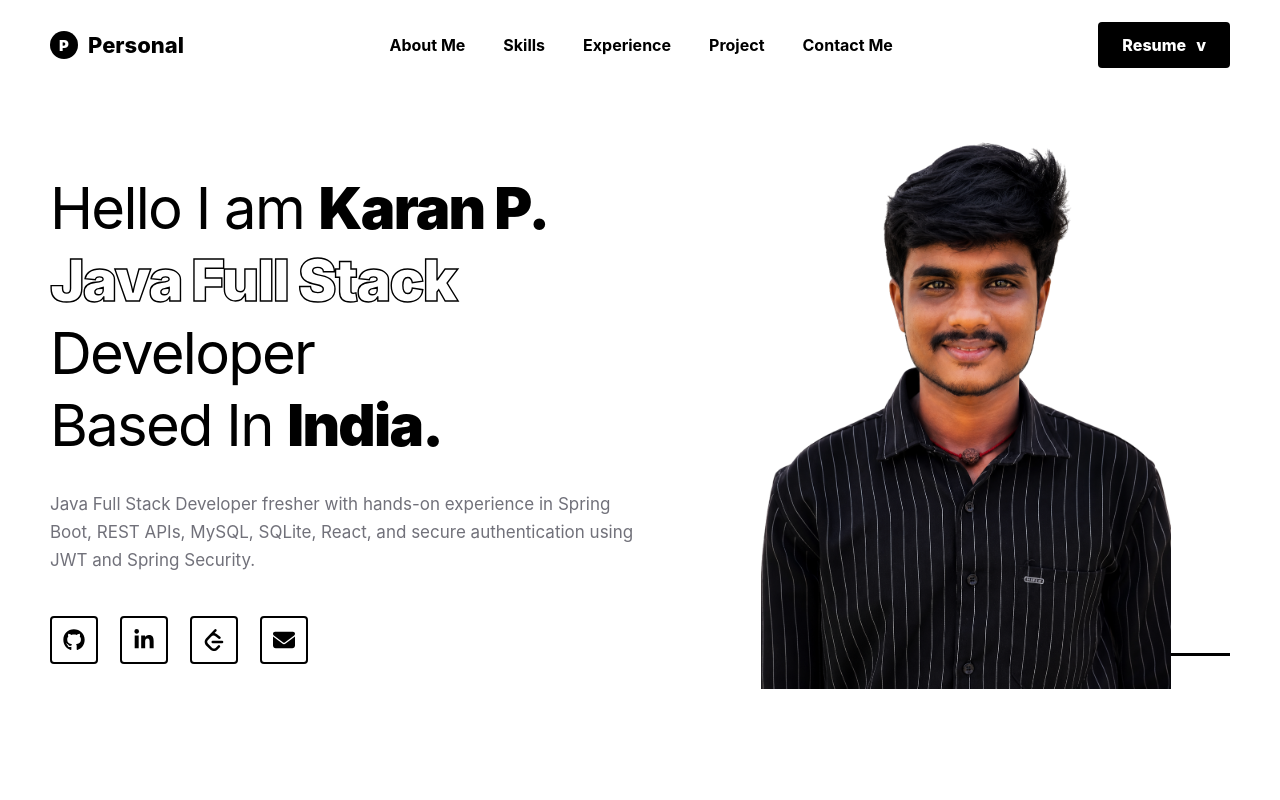
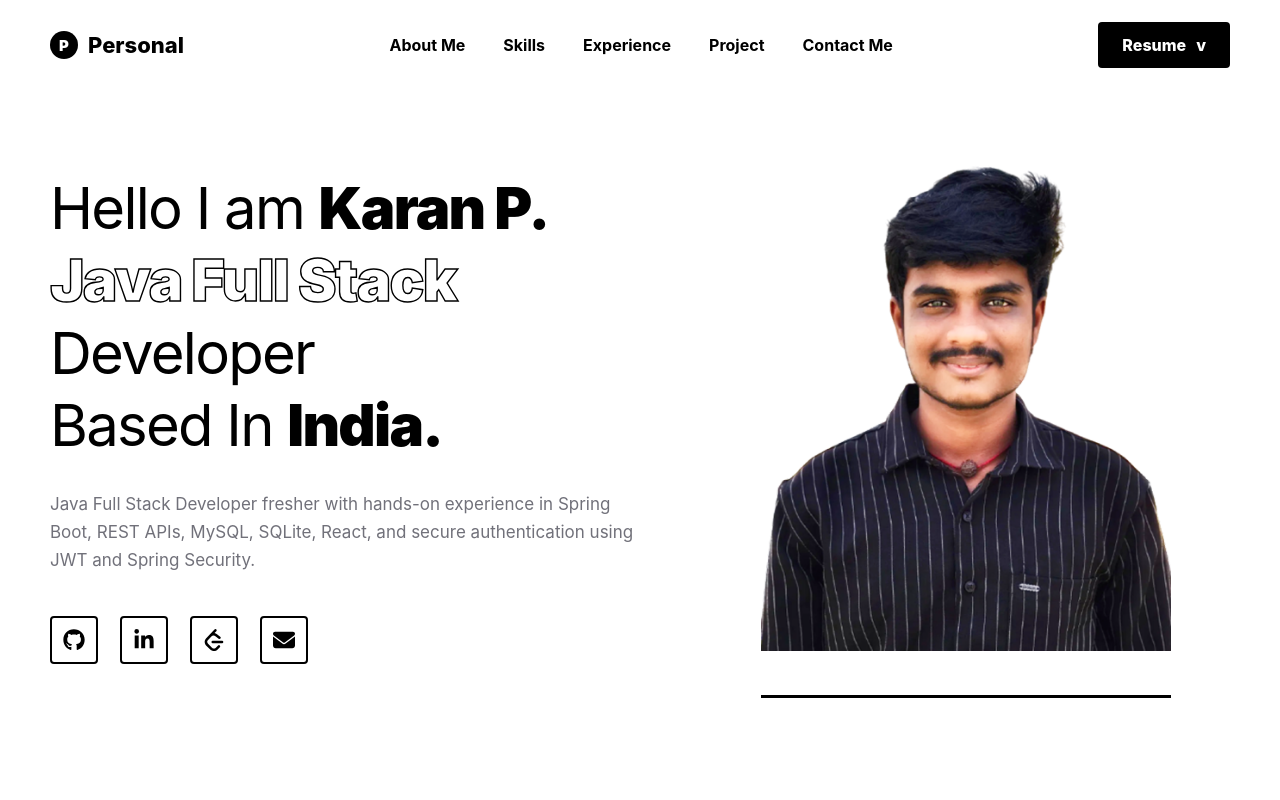
Before and after one commit to KARANPERUMAL/Portfolio_Karan, a React (Vite) app: page / in a window 1280 px wide. Shown: the top 800 px of the page. Built offline with nearby package versions, Linux system fonts and the light colour scheme.

Commit message:
Updated portfolio content and components

```diff
--- a/package.json
+++ b/package.json
@@ -4,7 +4,7 @@
   "version": "1.0.0",
   "type": "module",
   "scripts": {
-    "dev": "npm run build && npm run preview",
+    "dev": "vite",
     "build": "vite build",
     "preview": "vite preview --host 127.0.0.1"
   },
--- a/src/components/Hero.jsx
+++ b/src/components/Hero.jsx
@@ -62,7 +62,7 @@ function Hero() {
       </div>
 
       <div className="hero-art">
-        <img src="/karan_image_cutout.png" alt="Karan P" />
+        <img src="/Karan_image2.png" alt="Karan P" />
         <div className="desk-line" />
       </div>
     </section>
--- a/src/styles.css
+++ b/src/styles.css
@@ -208,17 +208,18 @@ nav a:focus-visible::after {
   max-height: 560px;
   object-fit: contain;
   object-position: center bottom;
-  transform: translateY(-8px);
+  transform: translateY(-40px);
 }
 
 .desk-line {
   position: absolute;
-  z-index: 0;
-  right: 0;
-  bottom: 42px;
-  left: 14%;
+  width: min(100%, 410px);
+  left: 50%;
+  transform: translateX(-50%);
+  margin-top: 1px;
+  bottom: 0;
   height: 3px;
-  background: var(--black);
+  background: black;
 }
 
 .social-row {
```
Also changed, not shown: public/Karan_image1.png (added), public/Karan_image2.png (added), 6 other files (tests, documents, lock files or other folders).
